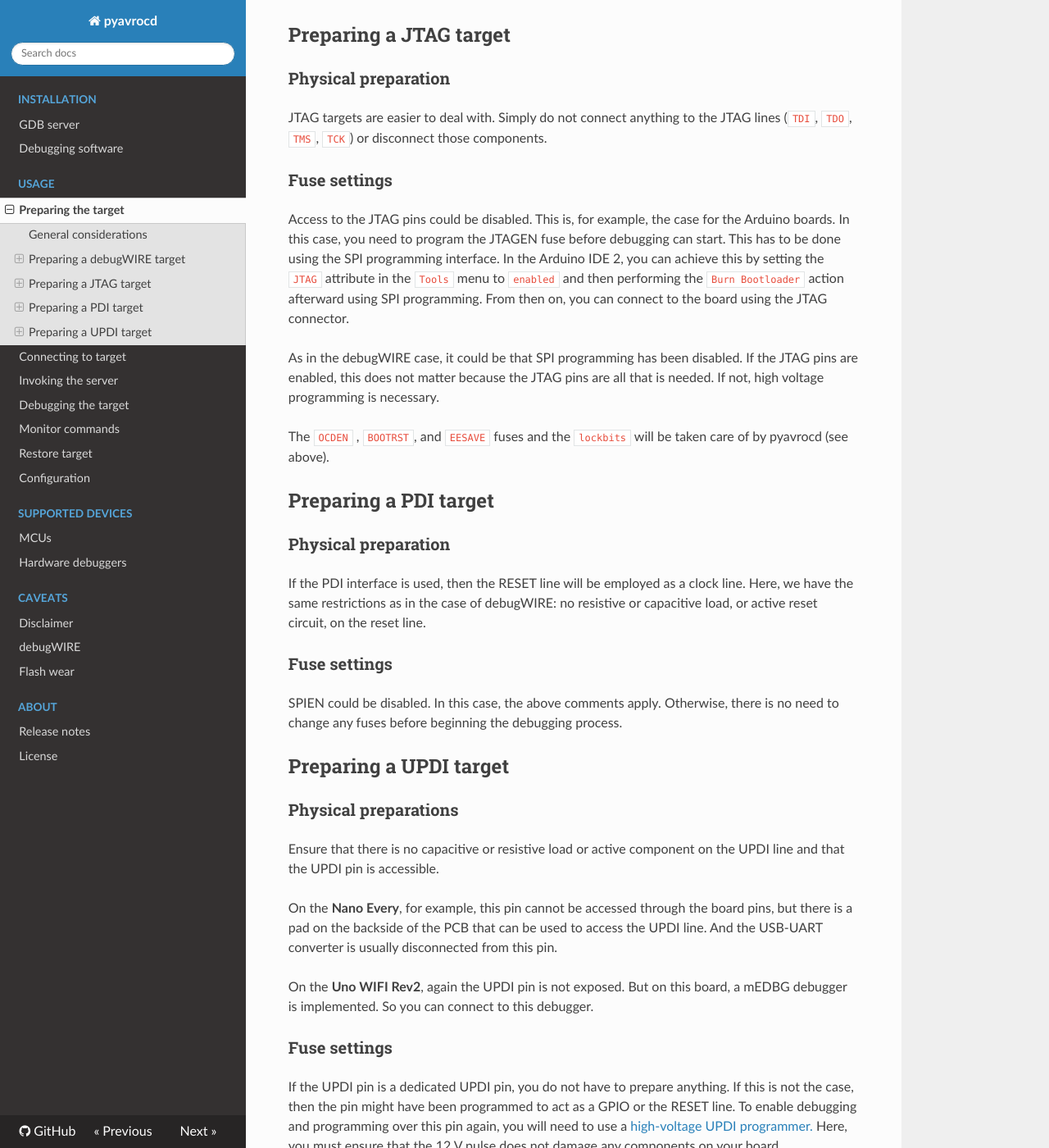
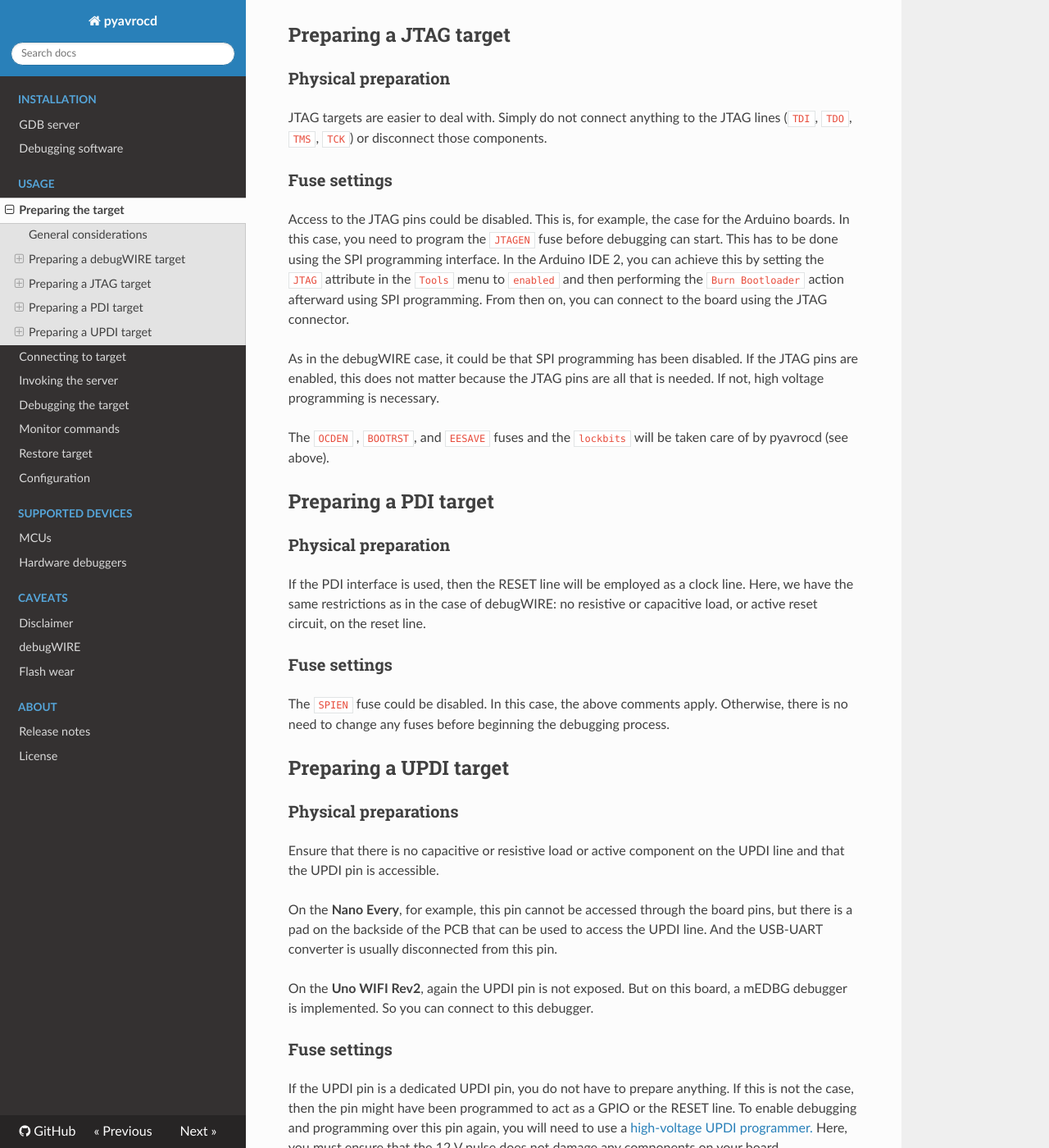
Before and after one commit to garyPenhook/PyAvrOCD, an MkDocs documentation site: the page built from docs/board-preparation.md, in a window 1280 px wide and 1400 px high, scrolled down 4372 px. Shown: the whole window at 82% size. Built offline with MkDocs 1.6.1, drawn with Linux system fonts in a browser that asks for light colours; nearby versions of some CDN libraries.

Commit message:
doc update

```diff
--- a/docs/board-preparation.md
+++ b/docs/board-preparation.md
@@ -80,7 +80,7 @@ JTAG targets are easier to deal with. Simply do not connect anything to the JTAG
 
 ### Fuse settings
 
-Access to the JTAG pins could be disabled. This is, for example, the case for the Arduino boards. In this case, you need to program the  JTAGEN fuse before debugging can start. This has to be done using the SPI programming interface. In the Arduino IDE 2, you can achieve this by setting the `JTAG` attribute in the `Tools` menu to `enabled` and then performing the `Burn Bootloader` action afterward using SPI programming. From then on, you can connect to the board using the JTAG connector.
+Access to the JTAG pins could be disabled. This is, for example, the case for the Arduino boards. In this case, you need to program the  `JTAGEN` fuse before debugging can start. This has to be done using the SPI programming interface. In the Arduino IDE 2, you can achieve this by setting the `JTAG` attribute in the `Tools` menu to `enabled` and then performing the `Burn Bootloader` action afterward using SPI programming. From then on, you can connect to the board using the JTAG connector.
 
 As in the debugWIRE case, it could be that SPI programming has been disabled. If the JTAG pins are enabled, this does not matter because the JTAG pins are all that is needed. If not, high voltage programming is necessary.
 
@@ -96,7 +96,7 @@ If the PDI interface is used, then the RESET line will be employed as a clock li
 
 ### Fuse settings
 
-SPIEN could be disabled. In this case, the above comments apply. Otherwise, there is no need to change any fuses before beginning the debugging process.
+The `SPIEN` fuse could be disabled. In this case, the above comments apply. Otherwise, there is no need to change any fuses before beginning the debugging process.
 
 
 
```
Also changed, not shown: README.md (+1 -1 lines).
